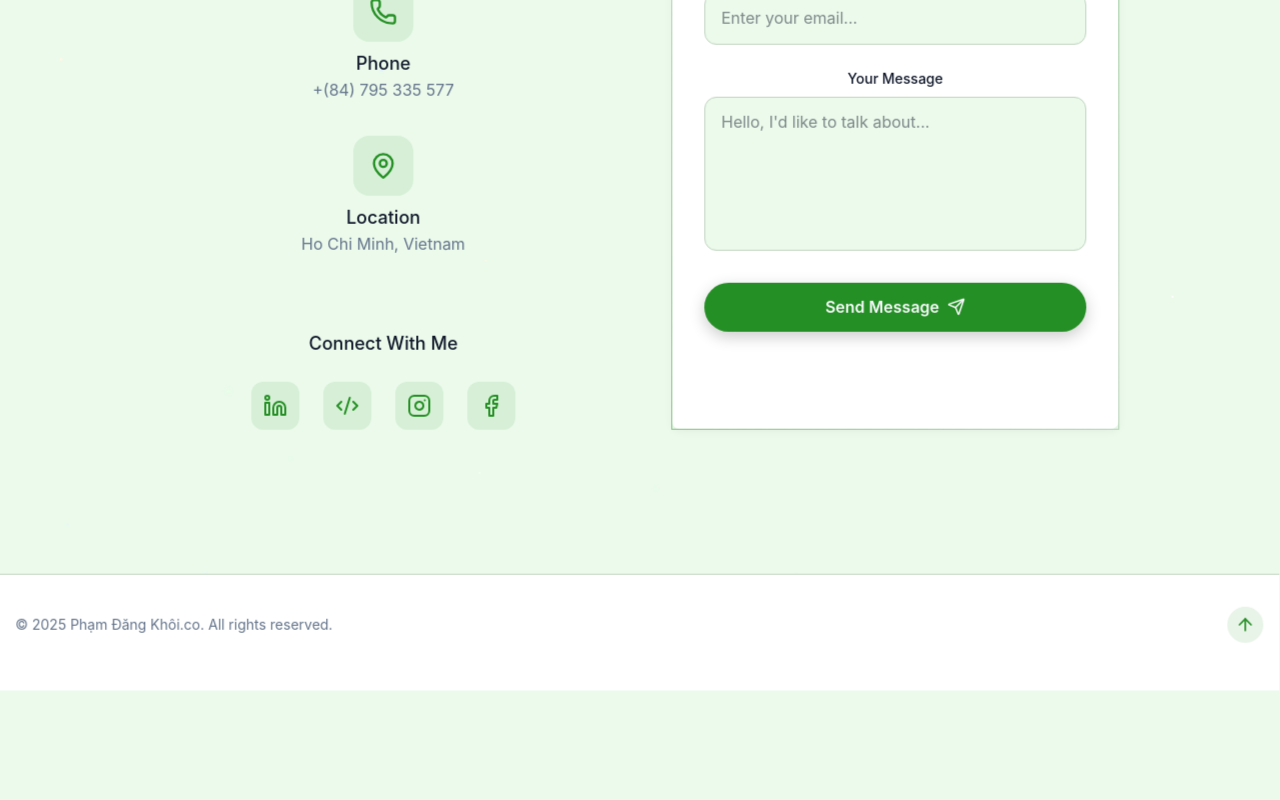
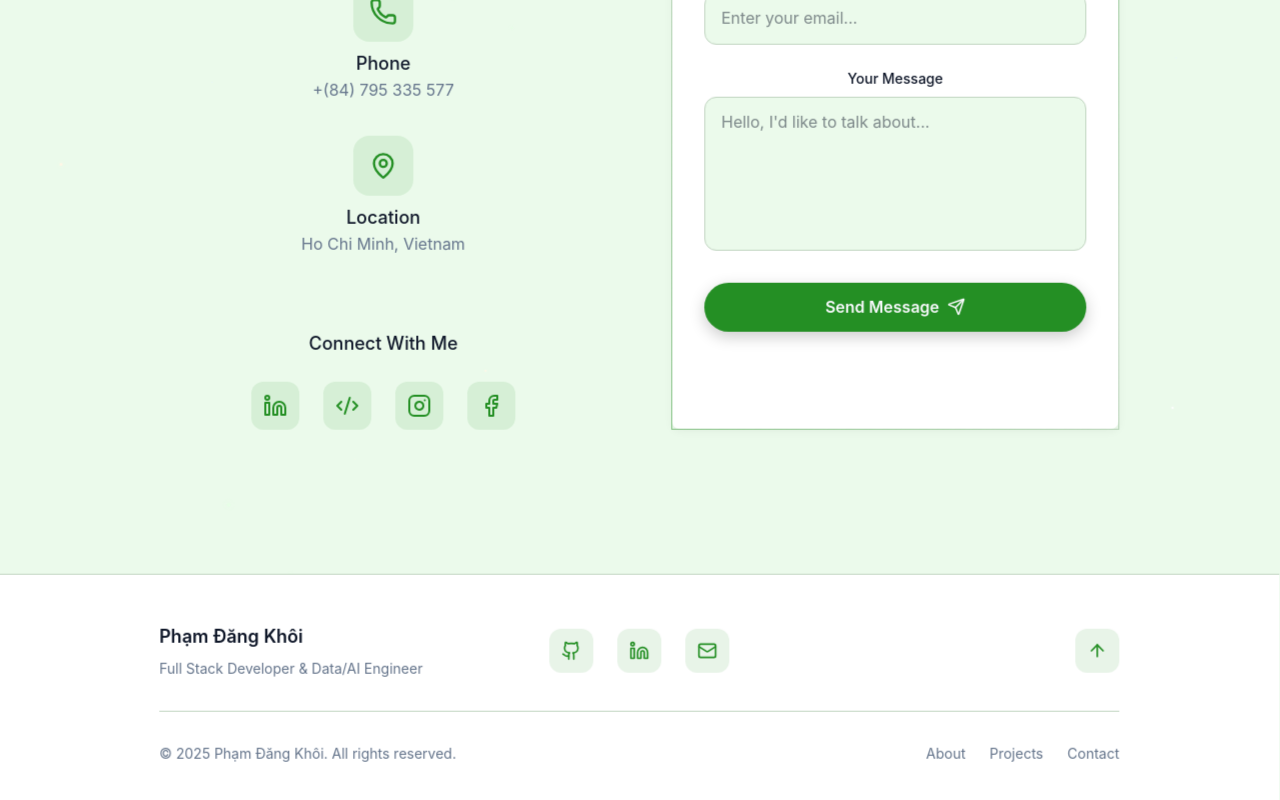
Before and after one commit to dangkhoipham80/portfolio, a React (Vite) app in the folder portfolio/: page / in a window 1280 px wide. Shown: the part 4209-5009 px from the top of the page. Before the commit the page ends 4900 px from the top, so only its background shows below. Built offline with nearby package versions, Linux system fonts and the light colour scheme.

Commit message:
chore: update css for footer

```diff
--- a/portfolio/src/components/ContactSection.tsx
+++ b/portfolio/src/components/ContactSection.tsx
@@ -6,8 +6,6 @@ import {
   MapPin,
   Phone,
   Send,
-  Twitch,
-  Twitter,
   Code2,
 } from "lucide-react";
 import { cn } from "../lib/utils";
--- a/portfolio/src/components/Footer.tsx
+++ b/portfolio/src/components/Footer.tsx
@@ -1,20 +1,92 @@
-import { ArrowUp } from "lucide-react";
+import { ArrowUp, Github, Linkedin, Mail } from "lucide-react";
+import { motion } from "framer-motion";
 
 const Footer = () => {
+  const scrollToTop = () => {
+    window.scrollTo({
+      top: 0,
+      behavior: "smooth",
+    });
+  };
+
   return (
-    <footer className="py-12 px-4 bg-card relative border-t border-border mt-12 pt-8 flex flex-wrap justify-between items-center">
-      {" "}
+    <footer className="py-12 px-4 bg-card relative border-t border-border mt-12">
+      <div className="container mx-auto max-w-5xl">
+        <div className="grid grid-cols-1 md:grid-cols-3 gap-8 items-center mb-8">
+          <div className="text-center md:text-left">
+            <h3 className="text-lg font-semibold mb-2">Phạm Đăng Khôi</h3>
             <p className="text-sm text-muted-foreground">
-        {" "}
-        &copy; {new Date().getFullYear()} Phạm Đăng Khôi.co. All rights
+              Full Stack Developer & Data/AI Engineer
+            </p>
+          </div>
+
+          <div className="flex justify-center gap-6">
+            <motion.a
+              whileHover={{ scale: 1.1, y: -5 }}
+              href="https://github.com/dangkhoi2204"
+              target="_blank"
+              rel="noopener noreferrer"
+              className="p-3 rounded-xl bg-primary/10 hover:bg-primary/20 transition-all duration-300"
+            >
+              <Github className="h-5 w-5 text-primary" />
+            </motion.a>
+            <motion.a
+              whileHover={{ scale: 1.1, y: -5 }}
+              href="https://www.linkedin.com/in/khoipham4022/"
+              target="_blank"
+              rel="noopener noreferrer"
+              className="p-3 rounded-xl bg-primary/10 hover:bg-primary/20 transition-all duration-300"
+            >
+              <Linkedin className="h-5 w-5 text-primary" />
+            </motion.a>
+            <motion.a
+              whileHover={{ scale: 1.1, y: -5 }}
+              href="mailto:dangkhoipham80@gmail.com"
+              className="p-3 rounded-xl bg-primary/10 hover:bg-primary/20 transition-all duration-300"
+            >
+              <Mail className="h-5 w-5 text-primary" />
+            </motion.a>
+          </div>
+
+          <div className="text-center md:text-right">
+            <motion.button
+              whileHover={{ scale: 1.05 }}
+              whileTap={{ scale: 0.95 }}
+              onClick={scrollToTop}
+              className="p-3 rounded-xl bg-primary/10 hover:bg-primary/20 text-primary transition-all duration-300 group relative overflow-hidden"
+            >
+              <ArrowUp className="h-5 w-5 relative z-10" />
+              <div className="absolute inset-0 bg-gradient-to-r from-primary/20 to-primary/10 opacity-0 group-hover:opacity-100 transition-opacity duration-300"></div>
+            </motion.button>
+          </div>
+        </div>
+
+        <div className="border-t border-border pt-8">
+          <div className="flex flex-col md:flex-row justify-between items-center gap-4">
+            <p className="text-sm text-muted-foreground text-center md:text-left">
+              &copy; {new Date().getFullYear()} Phạm Đăng Khôi. All rights
               reserved.
             </p>
+            <div className="flex gap-6 text-sm text-muted-foreground">
+              <a href="#about" className="hover:text-primary transition-colors">
+                About
+              </a>
               <a
-        href="#"
-        className="p-2 rounded-full bg-primary/10 hover:bg-primary/20 text-primary transition-colors"
+                href="#projects"
+                className="hover:text-primary transition-colors"
               >
-        <ArrowUp size={20} />
+                Projects
               </a>
+              <a
+                href="#contact"
+                className="hover:text-primary transition-colors"
+              >
+                Contact
+              </a>
+            </div>
+          </div>
+        </div>
+      </div>
     </footer>
   );
 };
```
Lines whose indentation alone changed are shown as unchanged.
